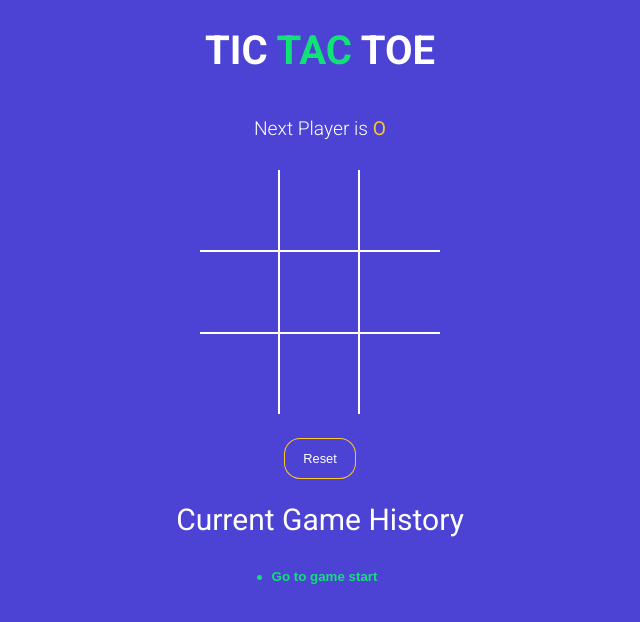
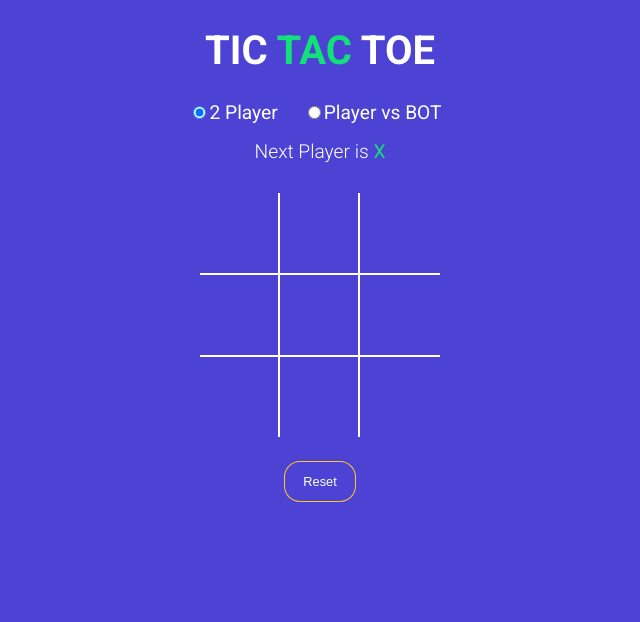
Before and after one commit to ArunShresthaa/Tic-Tac-Toe, a React (Vite) app: page / in a window 1280 px wide. Shown: the top 622 px of the page, without its empty margins (320-960 px from the left). Built offline with nearby package versions, Linux system fonts and the light colour scheme.

Commit message:
add bot mode and mix max algo

```diff
--- a/src/App.jsx
+++ b/src/App.jsx
@@ -1,14 +1,18 @@
 import './styles.scss';
 import { useState } from 'react';
 import { calculateWinner } from './winner';
+import { getBotMove } from './nextBotMove';
 import Board from './components/Board';
 import StatusMessage from './components/StatusMessage';
-import History from './components/History';
+// import History from './components/History';
 import Reset from './components/Reset';
+import RadioButton from './components/RadioButton';
 
-const NEW_GAME = [{ squares: Array(9).fill(null), isXNext: false }];
+const NEW_GAME = [{ squares: Array(9).fill(null), isXNext: true }];
 
 function App() {
+  const [selectedOption, setSelectedOption] = useState('PVP');
+
   const [history, setHistory] = useState(NEW_GAME);
   const [currentMove, setcurrentMove] = useState(0);
 
@@ -41,6 +45,15 @@ function App() {
         ? currentHistory.slice(0, currentHistory.indexOf(lastGamingState) + 1)
         : currentHistory;
 
+      if (selectedOption == 'PVB') {
+        const nextMoveLocation = getBotMove(nextSquareState);
+        nextSquareState[nextMoveLocation] = 'O';
+        return base.concat({
+          squares: nextSquareState,
+          isXNext: true,
+        });
+      }
+
       return base.concat({
         squares: nextSquareState,
         isXNext: !lastGamingState.isXNext,
@@ -50,9 +63,9 @@ function App() {
     setcurrentMove(move => move + 1);
   };
 
-  const moveTo = move => {
-    setcurrentMove(move);
-  };
+  //   const moveTo = move => {
+  //     setcurrentMove(move);
+  //   };
 
   const resetGame = () => {
     setHistory(NEW_GAME);
@@ -64,6 +77,18 @@ function App() {
       <h1>
         TIC <span className="text-green">TAC</span> TOE
       </h1>
+      <RadioButton
+        name={'Select Mode'}
+        options={[
+          { label: '2 Player', value: 'PVP' },
+          { label: 'Player vs BOT', value: 'PVB' },
+        ]}
+        selected={selectedOption}
+        onChange={setSelectedOption}
+        setHistory={setHistory}
+        setcurrentMove={setcurrentMove}
+        NEW_GAME={NEW_GAME}
+      />
       <StatusMessage winner={winner} gamingBoard={gamingBoard} />
       <Board
         squares={gamingBoard.squares}
@@ -71,7 +96,7 @@ function App() {
         winningSquares={winningSquares}
       />
       <Reset resetGame={resetGame} winner={winner} />
-      <History history={history} moveTo={moveTo} currentMove={currentMove} />
+      {/* <History history={history} moveTo={moveTo} currentMove={currentMove} /> */}
     </div>
   );
 }
--- /dev/null
+++ b/src/components/RadioButton.jsx
@@ -0,0 +1,32 @@
+const RadioButton = ({
+  name,
+  options,
+  selected,
+  onChange,
+  setHistory,
+  setcurrentMove,
+  NEW_GAME,
+}) => {
+  return (
+    <div className="radio-group">
+      {options.map(option => (
+        <label key={option.value} style={{ marginRight: '10px' }}>
+          <input
+            type="radio"
+            name={name}
+            value={option.value}
+            checked={selected === option.value}
+            onChange={() => {
+              onChange(option.value);
+              setHistory(NEW_GAME);
+              setcurrentMove(0);
+            }}
+          />
+          {option.label}
+        </label>
+      ))}
+    </div>
+  );
+};
+
+export default RadioButton;
--- /dev/null
+++ b/src/nextBotMove.js
@@ -0,0 +1,51 @@
+// Utility function to check if a player has won
+function checkWinner(board, player) {
+    const winConditions = [
+        [0, 1, 2], [3, 4, 5], [6, 7, 8], // Rows
+        [0, 3, 6], [1, 4, 7], [2, 5, 8], // Columns
+        [0, 4, 8], [2, 4, 6]             // Diagonals
+    ];
+
+    return winConditions.some(condition => condition.every(index => board[index] === player));
+}
+
+// Minimax algorithm with Alpha-Beta pruning
+function minimax(board, depth, isMaximizing, alpha, beta) {
+    if (checkWinner(board, 'O')) return 1;  // Bot wins
+    if (checkWinner(board, 'X')) return -1; // Player wins
+    if (!board.includes(null)) return 0;  // Draw
+
+    let bestMove = null;
+    let bestScore = isMaximizing ? -Infinity : Infinity;
+
+    for (let i = 0; i < 9; i++) {
+        if (board[i] === null) { // Check for null instead of 'null'
+            let newBoard = [...board]; // Clone board
+            newBoard[i] = isMaximizing ? 'O' : 'X';
+            let score = minimax(newBoard, depth + 1, !isMaximizing, alpha, beta);
+
+            if (isMaximizing) {
+                if (score > bestScore) {
+                    bestScore = score;
+                    bestMove = i;
+                }
+                alpha = Math.max(alpha, bestScore);
+            } else {
+                if (score < bestScore) {
+                    bestScore = score;
+                    bestMove = i;
+                }
+                beta = Math.min(beta, bestScore);
+            }
+
+            if (beta <= alpha) break; // Alpha-beta pruning
+        }
+    }
+
+    return depth === 0 ? bestMove : bestScore;
+}
+
+// Function to get the bot's best move
+export function getBotMove(board) {
+    return minimax([...board], 0, true, -Infinity, Infinity);
+}
--- a/src/styles.scss
+++ b/src/styles.scss
@@ -170,3 +170,11 @@ button {
     }
   }
 }
+
+.radio-group {
+    display: flex;
+    gap: 15px;
+    align-items: center;
+    font-size: 1.2rem;
+    color: white;
+}
```
